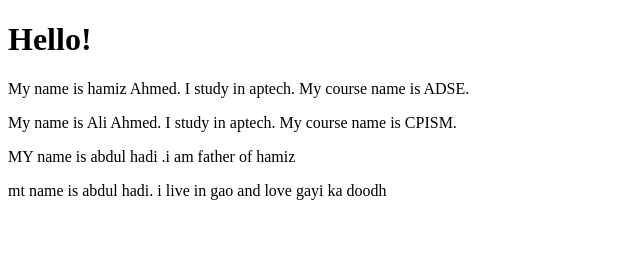
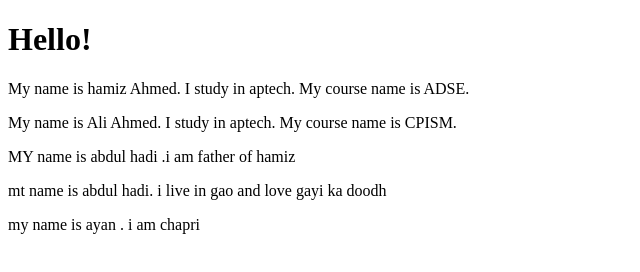
Before and after one commit to Hamiz-Ahmed-cyber/First-File, a plain HTML site: page index.html in a window 1280 px wide. Shown: the whole page, without its empty margins (0-640 px from the left). Drawn offline with Linux system fonts and the light colour scheme.

Commit message:
Update index.html

```diff
--- a/index.html
+++ b/index.html
@@ -10,5 +10,6 @@
     <p>My name is Ali Ahmed. I study in aptech. My course name is CPISM.</p>
     <p>MY name is abdul hadi .i am father of hamiz</p>
     <P>mt name is abdul hadi. i live in gao and love gayi ka doodh</P>
+    <p>my name is ayan . i am chapri</p>
 </body>
 </html>
```
